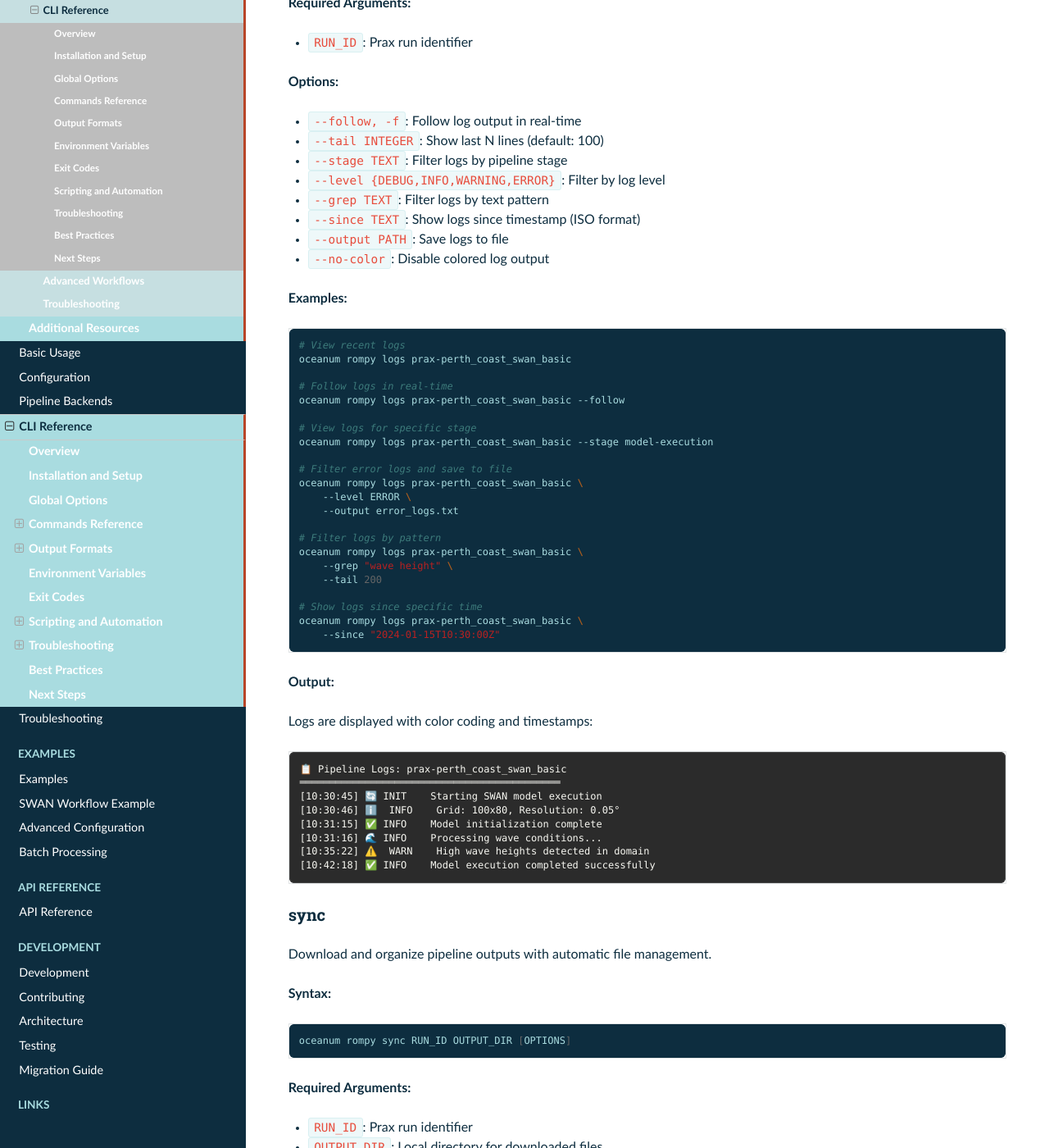
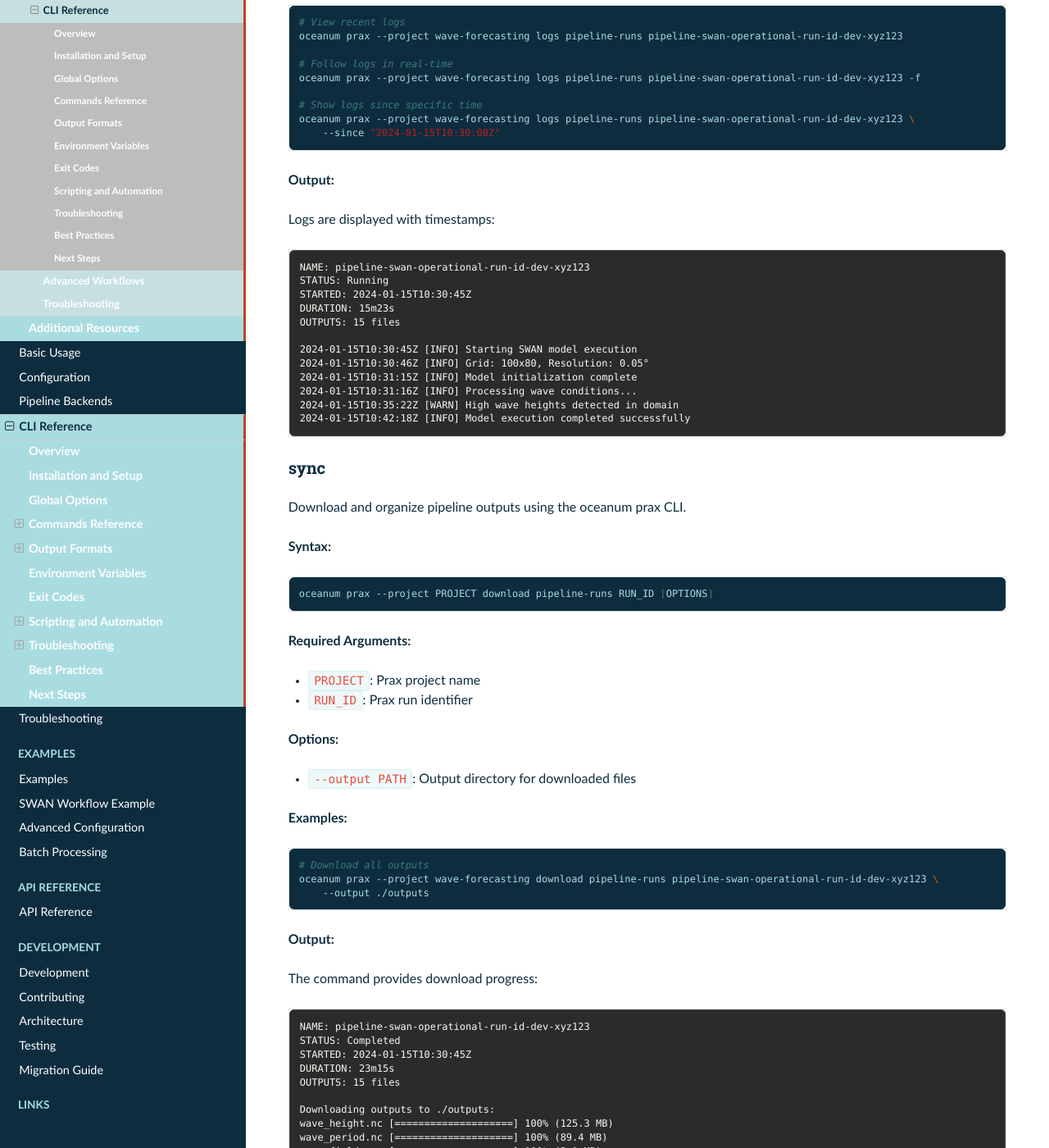
Before and after one commit to oceanum/rompy-oceanum, a Sphinx documentation site: the page built from docs/source/user-guide/cli-reference.rst, in a window 1280 px wide and 1400 px high, scrolled down 5275 px. Shown: the whole window at 82% size. Built offline with Sphinx 7.4.7 and the Read the Docs theme 3.1.0, drawn with Linux system fonts in a browser that asks for light colours; some of the changed text lies outside the part shown.

Commit message:
Updated docs

```diff
--- a/docs/source/user-guide/cli-reference.rst
+++ b/docs/source/user-guide/cli-reference.rst
@@ -134,11 +134,8 @@ Execute rompy configurations via Oceanum Prax pipeline.
 
 * ``--project TEXT``: Prax project name (overrides oceanum context)
 * ``--stage {dev,prod}``: Deployment stage (default: dev)
-* ``--template PATH``: Custom pipeline template file
-* ``--deploy/--no-deploy``: Deploy pipeline if needed (default: --deploy)
 * ``--wait/--no-wait``: Wait for pipeline completion (default: --no-wait)
 * ``--timeout INTEGER``: Execution timeout in seconds
-* ``--tags TEXT``: Comma-separated tags for metadata
 
 **Examples:**
 
@@ -154,17 +151,10 @@ Execute rompy configurations via Oceanum Prax pipeline.
        --wait \
        --timeout 3600
 
-   # Execute in production with tags
+   # Execute in production
    oceanum rompy run config.yml schism \
        --pipeline-name schism-operational \
-       --stage prod \
-       --tags "australia,operational,storm-surge"
-
-   # Execute with custom pipeline template
-   oceanum rompy run config.yml ww3 \
-       --pipeline-name custom-ww3 \
-       --template ./custom_pipeline.yml \
-       --deploy
+       --stage prod
 
 **Output:**
 
@@ -172,50 +162,45 @@ The command returns rich terminal output with execution details:
 
 .. code-block:: text
 
-   🚀 Executing pipeline: swan-operational
+   🚀 Initializing pipeline: swan-operational
    📊 Model: swan, Run ID: perth_coast_swan_basic
    🏢 Org: oceanum, Project: wave-forecasting, Stage: dev
-   ✅ Pipeline executed successfully!
-   🆔 Prax run ID: prax-perth_coast_swan_basic
-   💡 Monitor with: oceanum rompy status prax-perth_coast_swan_basic
+   ✅ ModelRun created successfully: run_id
+   📤 Submitting to pipeline: swan-operational
+   🆔 Prax run ID: pipeline-swan-operational-run-id-dev-xyz123
+   💡 Monitor with: oceanum prax --project wave-forecasting logs pipeline-runs pipeline-swan-operational-run-id-dev-xyz123
+
 
 status
 ~~~~~~
 
-Monitor pipeline execution status with real-time updates.
+Monitor pipeline execution status with real-time updates using the oceanum prax CLI.
 
 **Syntax:**
 
 .. code-block:: bash
 
-   oceanum rompy status RUN_ID [OPTIONS]
+   oceanum prax --project PROJECT logs pipeline-runs RUN_ID [OPTIONS]
 
 **Required Arguments:**
 
+* ``PROJECT``: Prax project name
 * ``RUN_ID``: Prax run identifier
 
 **Options:**
 
-* ``--watch/--no-watch``: Continuously monitor status updates (default: --no-watch)
-* ``--interval INTEGER``: Update interval for watch mode in seconds (default: 10)
-* ``--json``: Output status in JSON format
-* ``--detailed``: Show detailed execution information
+* ``--follow, -f``: Follow log output in real-time
+* ``--tail INTEGER``: Show last N lines (default: 100)
 
 **Examples:**
 
 .. code-block:: bash
 
    # Check current status
-   oceanum rompy status prax-perth_coast_swan_basic
+   oceanum prax --project wave-forecasting describe pipeline-runs pipeline-swan-operational-run-id-dev-xyz123
 
    # Monitor status with real-time updates
-   oceanum rompy status prax-perth_coast_swan_basic --watch
-
-   # Get detailed status information
-   oceanum rompy status prax-perth_coast_swan_basic --detailed
-
-   # Export status as JSON
-   oceanum rompy status prax-perth_coast_swan_basic --json
+   oceanum prax --project wave-forecasting logs pipeline-runs pipeline-swan-operational-run-id-dev-xyz123 -f
 
 **Output Examples:**
 
@@ -223,171 +208,126 @@ Basic status output:
 
 .. code-block:: text
 
-   📊 Pipeline Status: prax-perth_coast_swan_basic
-   🔄 Status: RUNNING
-   ⏱️  Started: 2024-01-15 10:30:45 UTC
-   ⏳ Duration: 0:15:23
-   📈 Progress: Stage 2/4 (Executing model)
+   NAME: pipeline-swan-operational-run-id-dev-xyz123
+   STATUS: Running
+   STARTED: 2024-01-15T10:30:45Z
+   DURATION: 15m23s
+   PROGRESS: Stage 2/4 (Executing model)
 
 Watch mode output:
 
 .. code-block:: text
 
-   🔄 Monitoring pipeline: prax-perth_coast_swan_basic
-   📊 Status: RUNNING → COMPLETED ✅
-   ⏱️  Total duration: 0:23:15
-   📁 Outputs: 15 files (245.7 MB)
-   💡 Download with: oceanum rompy sync prax-perth_coast_swan_basic ./outputs
+   NAME: pipeline-swan-operational-run-id-dev-xyz123
+   STATUS: Running → Completed
+   STARTED: 2024-01-15T10:30:45Z
+   DURATION: 23m15s
+   OUTPUTS: 15 files
 
 logs
 ~~~~
 
-View and filter pipeline execution logs.
+View and filter pipeline execution logs using the oceanum prax CLI.
 
 **Syntax:**
 
 .. code-block:: bash
 
-   oceanum rompy logs RUN_ID [OPTIONS]
+   oceanum prax --project PROJECT logs pipeline-runs RUN_ID [OPTIONS]
 
 **Required Arguments:**
 
+* ``PROJECT``: Prax project name
 * ``RUN_ID``: Prax run identifier
 
 **Options:**
 
 * ``--follow, -f``: Follow log output in real-time
 * ``--tail INTEGER``: Show last N lines (default: 100)
-* ``--stage TEXT``: Filter logs by pipeline stage
-* ``--level {DEBUG,INFO,WARNING,ERROR}``: Filter by log level
-* ``--grep TEXT``: Filter logs by text pattern
 * ``--since TEXT``: Show logs since timestamp (ISO format)
-* ``--output PATH``: Save logs to file
-* ``--no-color``: Disable colored log output
 
 **Examples:**
 
 .. code-block:: bash
 
    # View recent logs
-   oceanum rompy logs prax-perth_coast_swan_basic
+   oceanum prax --project wave-forecasting logs pipeline-runs pipeline-swan-operational-run-id-dev-xyz123
 
    # Follow logs in real-time
-   oceanum rompy logs prax-perth_coast_swan_basic --follow
-
-   # View logs for specific stage
-   oceanum rompy logs prax-perth_coast_swan_basic --stage model-execution
-
-   # Filter error logs and save to file
-   oceanum rompy logs prax-perth_coast_swan_basic \
-       --level ERROR \
-       --output error_logs.txt
-
-   # Filter logs by pattern
-   oceanum rompy logs prax-perth_coast_swan_basic \
-       --grep "wave height" \
-       --tail 200
+   oceanum prax --project wave-forecasting logs pipeline-runs pipeline-swan-operational-run-id-dev-xyz123 -f
 
    # Show logs since specific time
-   oceanum rompy logs prax-perth_coast_swan_basic \
+   oceanum prax --project wave-forecasting logs pipeline-runs pipeline-swan-operational-run-id-dev-xyz123 \
        --since "2024-01-15T10:30:00Z"
 
 **Output:**
 
-Logs are displayed with color coding and timestamps:
+Logs are displayed with timestamps:
 
 .. code-block:: text
 
-   📋 Pipeline Logs: prax-perth_coast_swan_basic
-   ════════════════════════════════════════════
-   [10:30:45] 🔄 INIT    Starting SWAN model execution
-   [10:30:46] ℹ️  INFO    Grid: 100x80, Resolution: 0.05°
-   [10:31:15] ✅ INFO    Model initialization complete
-   [10:31:16] 🌊 INFO    Processing wave conditions...
-   [10:35:22] ⚠️  WARN    High wave heights detected in domain
-   [10:42:18] ✅ INFO    Model execution completed successfully
+   NAME: pipeline-swan-operational-run-id-dev-xyz123
+   STATUS: Running
+   STARTED: 2024-01-15T10:30:45Z
+   DURATION: 15m23s
+   OUTPUTS: 15 files
+
+   2024-01-15T10:30:45Z [INFO] Starting SWAN model execution
+   2024-01-15T10:30:46Z [INFO] Grid: 100x80, Resolution: 0.05°
+   2024-01-15T10:31:15Z [INFO] Model initialization complete
+   2024-01-15T10:31:16Z [INFO] Processing wave conditions...
+   2024-01-15T10:35:22Z [WARN] High wave heights detected in domain
+   2024-01-15T10:42:18Z [INFO] Model execution completed successfully
 
 sync
 ~~~~
 
-Download and organize pipeline outputs with automatic file management.
+Download and organize pipeline outputs using the oceanum prax CLI.
 
 **Syntax:**
 
 .. code-block:: bash
 
-   oceanum rompy sync RUN_ID OUTPUT_DIR [OPTIONS]
+   oceanum prax --project PROJECT download pipeline-runs RUN_ID [OPTIONS]
 
 **Required Arguments:**
 
+* ``PROJECT``: Prax project name
 * ``RUN_ID``: Prax run identifier
-* ``OUTPUT_DIR``: Local directory for downloaded files
 
 **Options:**
 
-* ``--organize/--no-organize``: Organize files by stage and type (default: --organize)
-* ``--include TEXT``: Include only files matching pattern (e.g., "*.nc,*.txt")
-* ``--exclude TEXT``: Exclude files matching pattern
-* ``--stage TEXT``: Download files from specific pipeline stage only
-* ``--verify/--no-verify``: Verify file integrity after download (default: --verify)
-* ``--overwrite/--no-overwrite``: Overwrite existing files (default: --no-overwrite)
-* ``--metadata/--no-metadata``: Include run metadata file (default: --metadata)
+* ``--output PATH``: Output directory for downloaded files
 
 **Examples:**
 
 .. code-block:: bash
 
-   # Download all outputs with organization
-   oceanum rompy sync prax-perth_coast_swan_basic ./outputs
-
-   # Download only NetCDF files
-   oceanum rompy sync prax-perth_coast_swan_basic ./netcdf_data \
-       --include "*.nc" \
-       --no-organize
-
-   # Download from specific stage
-   oceanum rompy sync prax-perth_coast_swan_basic ./model_outputs \
-       --stage postprocess \
-       --verify
-
-   # Download without file organization
-   oceanum rompy sync prax-perth_coast_swan_basic ./raw_outputs \
-       --no-organize \
-       --no-metadata
-
-   # Download excluding log files
-   oceanum rompy sync prax-perth_coast_swan_basic ./outputs \
-       --exclude "*.log,*.tmp" \
-       --overwrite
+   # Download all outputs
+   oceanum prax --project wave-forecasting download pipeline-runs pipeline-swan-operational-run-id-dev-xyz123 \
+       --output ./outputs
 
 **Output:**
 
-The command provides detailed download progress:
+The command provides download progress:
 
 .. code-block:: text
 
-   📁 Syncing outputs: prax-perth_coast_swan_basic
-   🔍 Found 15 files (245.7 MB total)
-   📊 Downloading: ████████████████████ 100%
+   NAME: pipeline-swan-operational-run-id-dev-xyz123
+   STATUS: Completed
+   STARTED: 2024-01-15T10:30:45Z
+   DURATION: 23m15s
+   OUTPUTS: 15 files
 
-   📂 Files organized by stage and type:
-     outputs/
-     ├── postprocess/
-     │   ├── netcdf/
-     │   │   ├── wave_height.nc (125.3 MB)
-     │   │   └── wave_period.nc (89.4 MB)
-     │   └── plots/
-     │       ├── wave_field.png (2.1 MB)
-     │       └── time_series.png (1.8 MB)
-     ├── run/
-     │   ├── logs/
-     │   │   └── model.log (15.2 MB)
-     │   └── input/
-     │       └── config.yml (2.3 KB)
-     └── run_metadata.json (1.8 KB)
+   Downloading outputs to ./outputs:
+   wave_height.nc [====================] 100% (125.3 MB)
+   wave_period.nc [====================] 100% (89.4 MB)
+   wave_field.png [====================] 100% (2.1 MB)
+   time_series.png [===================] 100% (1.8 MB)
+   model.log [========================] 100% (15.2 MB)
 
    ✅ Downloaded 15 files successfully
-   📋 Run metadata saved to: outputs/run_metadata.json
+
 
 Output Formats
 --------------
```
Also changed, not shown: other parts of docs/source/user-guide/cli-reference.rst (+1 -1 lines), docs/api_reference.md (+16 -55 lines), docs/configuration.md (+3 -5 lines), docs/source/user-guide/basic-usage.rst (+23 -31 lines), docs/source/user-guide/pipeline-backends.rst (+2 -8 lines).
